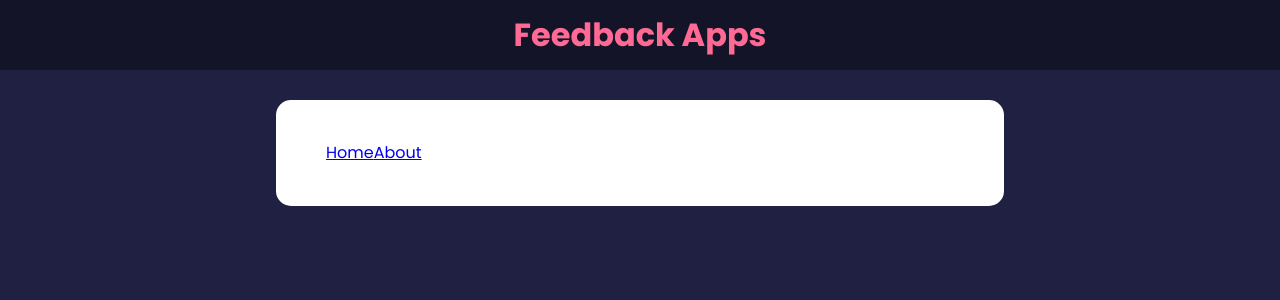
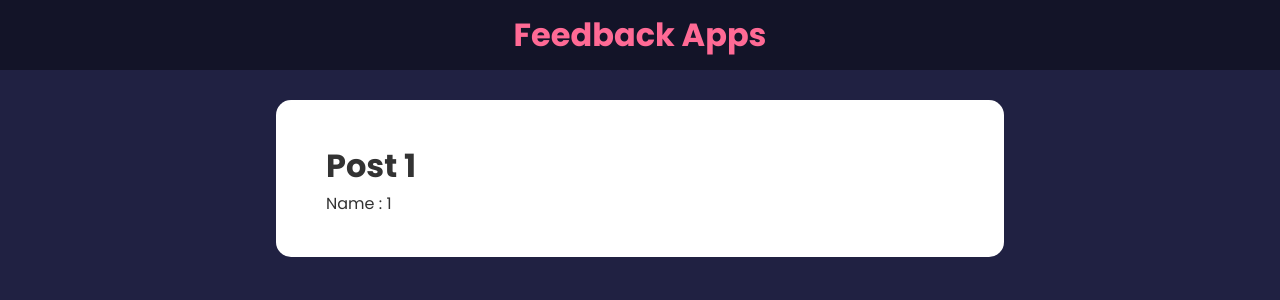
Before and after one commit to adittanu/Feedback-app, a React (Create React App) app: page /Post/1/1 in a window 1280 px wide. Shown: the top 300 px of the page. Built offline with nearby package versions, Linux system fonts and the light colour scheme.

Commit message:
useParams

```diff
--- a/src/App.js
+++ b/src/App.js
@@ -8,8 +8,9 @@
 import {v4 as uuidv4} from 'uuid'
 import AboutPage from './components/pages/AboutPage';
 import AboutIconLink from './components/AboutIconLink';
+import Post from './components/Post';
 
-import Card from './components/shared/Card';
+// import Card from './components/shared/Card';
 
 function App() {
     const [feedback, setFeedback] = useState(FeedbackData)
@@ -43,11 +44,12 @@
                     } />
 
                     <Route path='/About' element={<AboutPage/>}/>
+                    <Route path='/Post/:id/:name' element={<Post/>}/>
                 </Routes>
-                <Card>
+                {/* <Card>
                     <NavLink to="/" activeClassName="active">Home</NavLink>
                     <NavLink to="/About" activeClassName="active">About</NavLink>
-                </Card>
+                </Card> */}
             </div>
         </Router>
     )
--- /dev/null
+++ b/src/components/Post.jsx
@@ -0,0 +1,14 @@
+import { useParams } from 'react-router-dom'
+import Card from './shared/Card'
+
+function Post() {
+    const params = useParams()
+
+    return (
+        <Card>
+            <h1>Post {params.id}</h1>
+            <p>Name : {params.name}</p>
+        </Card>
+    )
+}
+export default Post
```
